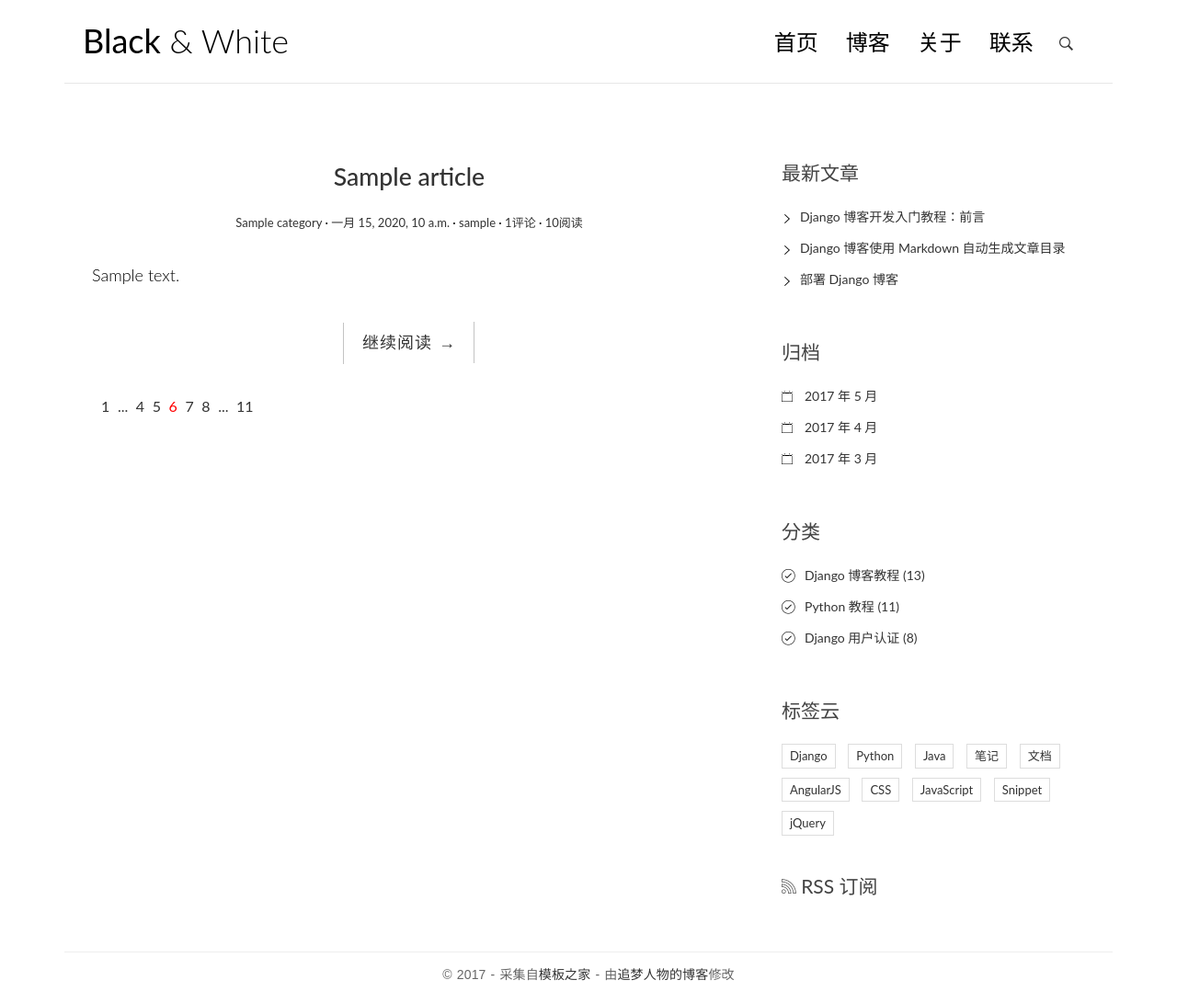
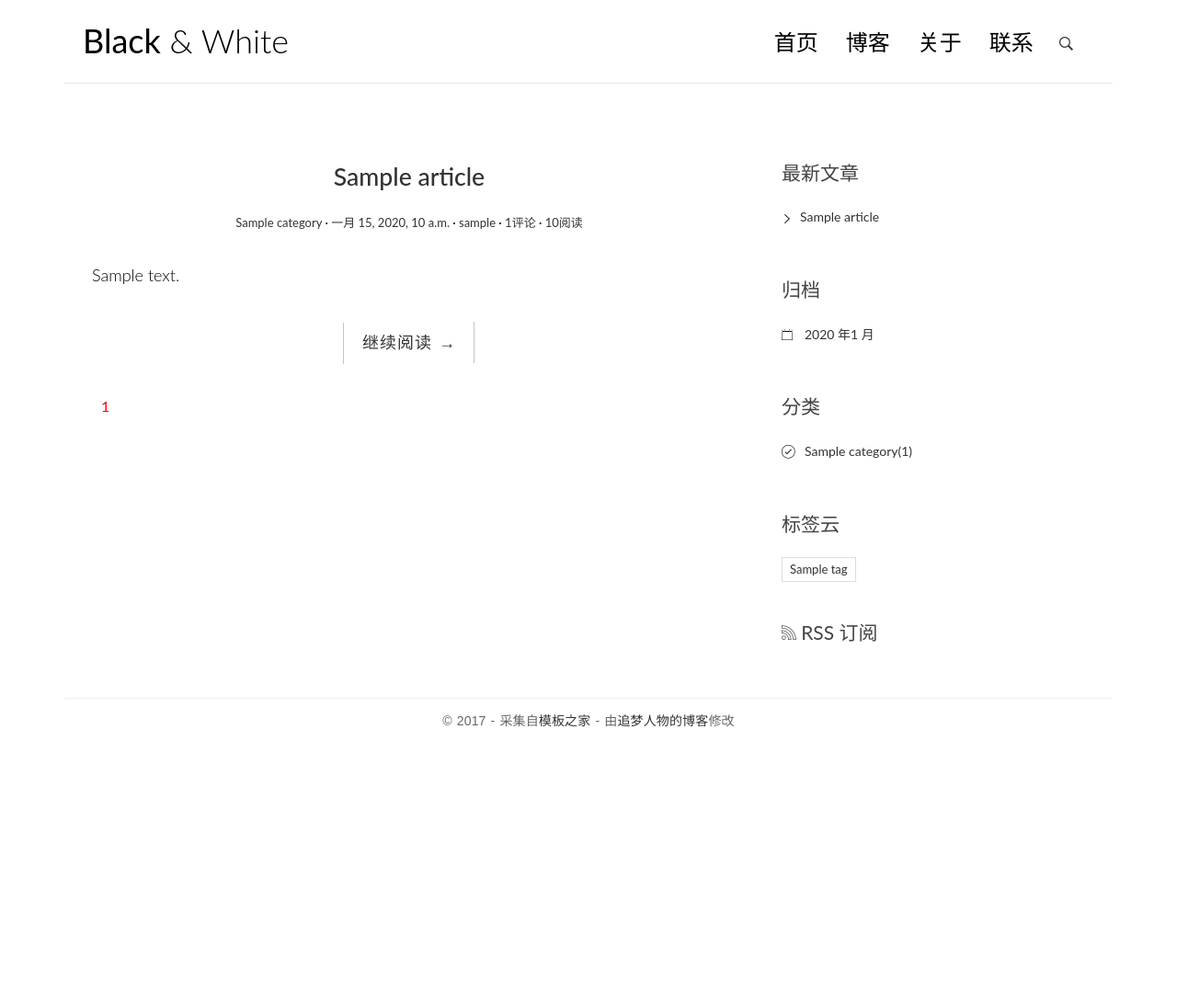
Before and after one commit to cjc15639770327/py903, a Django app: page / in a window 1280 px wide. Shown: the whole page at 92% size. After the commit the page ends 791 px from the top, so only its background shows below. Run offline with Django 3.2, Linux system fonts and the light colour scheme; tables that the repository leaves empty hold one stand-in row (values such as "Sample post"); some libraries are stand-ins or nearby versions.

Commit message:
自定义标签，分页

```diff
--- /dev/null
+++ b/demo3/blog/templatetags/my_fun.py
@@ -0,0 +1,29 @@
+"""
+扩展自定义标签
+"""
+
+from ..models import Article,Category,Tag
+from django.template import Library
+
+register=Library()
+
+@register.simple_tag
+def getlatestarticles(num=3):
+    """
+    得到最新的文章
+    :return:
+    """
+    return Article.objects.all().order_by("-create_time")[:num]
+
+@register.simple_tag
+def getarchives():
+    return Article.objects.dates("create_time","month")
+
+@register.simple_tag
+def getcategorys():
+    return Category.objects.all()
+
+
+@register.simple_tag
+def gettags():
+    return Tag.objects.all()
--- a/demo3/blog/urls.py
+++ b/demo3/blog/urls.py
@@ -1,8 +1,13 @@
 from django.conf.urls import url
 from . import views
+from .feed import ArticleFeed
 
 app_name="blog"
 urlpatterns=[
     url(r'^$',views.IndexView.as_view(),name="index"),
     url(r'^single/(\d+)/$',views.SingleView.as_view(),name="single"),
+    url(r'^archives/(\d+)/(\d+)/$',views.ArchieveView.as_view(),name="archives"),
+    url(r'^category/(\d+)/$',views.CategoryView.as_view(),name="category"),
+    url(r'^tags/(\d+)/$',views.TagView.as_view(),name="tags"),
+    url(r'^rss/$',ArticleFeed(),name="rss"),
 ]
--- a/demo3/blog/views.py
+++ b/demo3/blog/views.py
@@ -3,6 +3,8 @@ from django.views.generic import View
 from .models import *
 from comments.forms import CommentForm
 from comments.models import Comment
+from django.core.paginator import Paginator
+import markdown
 from django.http import HttpResponse
 # Create your views here.
 class IndexView(View):
@@ -16,7 +18,25 @@ class IndexView(View):
         :return:
         """
         articles=Article.objects.all()
-        return render(req,"blog/index.html",locals())
+        # latestarticles=articles.order_by("-create_time")[:1]
+
+        # paginator=Paginator(articles,1)
+        # print(paginator.count)
+        # print(paginator.object_list)
+        # print(paginator.num_psges)
+        # print(paginator.page_range)
+        # page=paginator.get_page(2)
+        # print(page.object_list)
+        # print(page.paginator)
+        # print(page.number)
+        # print(paginator is page.paginator)
+
+        paginator = Paginator(articles, 1)
+        pagenum=req.GET.get("page")
+        pagenum=1 if pagenum==None else pagenum
+        page=paginator.get_page(pagenum)
+        page.path="/"
+        return render(req,"blog/index.html",{"page":page})
 
 class SingleView(View):
     """
@@ -30,8 +50,25 @@ class SingleView(View):
         :return:
         """
         article=get_object_or_404(Article,pk=id)
+
+        #1.获取markdown实例
+        md=markdown.Markdown(extensions=[
+            'markdown.extensions.extra',
+            'markdown.extensions.codehilite',
+            'markdown.extensions.toc',
+        ])
+
+        #2.使用markdown实例渲染指定字段
+        article.body=md.convert(article.body)
+        #3.将md的目录对象赋予 article
+        article.toc=md.toc
+
+
+
         #向详情页面传递一个 评论表单
         cf=CommentForm()
+        articles=Article.objects.all()
+        # latestarticles=articles.order_by("-create_time")[:1]
         return render(req,"blog/single.html",locals())
 
     def post(self,req,id):
@@ -49,3 +86,35 @@ class SingleView(View):
 
         comment.save()
         return redirect(reverse("blog:single",args=(id,)))
+
+class ArchieveView(View):
+    def get(self,req,year,month):
+        articles=Article.objects.filter(create_time__year=year,create_time__month=month)
+        paginator=Paginator(articles,1)
+        pagenum=req.GET.get("page")
+        pagenum= 1 if pagenum==None else pagenum
+        page=paginator.get_page(pagenum)
+        page.path="/archives/%s/%s"%(year,month)
+        return render(req,"blog/index.html",{"page":page})
+
+class CategoryView(View):
+    def get(self,req,id):
+        category=get_object_or_404(Category,pk=id)
+        articles=category.article_set.all()
+        paginator=Paginator(articles,1)
+        pagenum=req.GET.get("page")
+        pagenum= 1 if pagenum==None else pagenum
+        page=paginator.get_page(pagenum)
+        page.path="/category/%s/"%(id,)
+        return render(req, "blog/index.html", locals())
+
+class TagView(View):
+    def get(self,req,id):
+        tag=get_object_or_404(Tag,pk=id)
+        articles=tag.article_set.all()
+        paginator=Paginator(articles,1)
+        pagenum=req.GET.get("page")
+        pagenum= 1 if pagenum==None else pagenum
+        page=paginator.get_page(pagenum)
+        page.path="/tags/%s/"%(id,)
+        return render(req, "blog/index.html", locals())
--- a/demo3/template/blog/base.html
+++ b/demo3/template/blog/base.html
@@ -1,3 +1,5 @@
+{% load my_fun %}
+
 <!DOCTYPE html>
 <html>
 <head>
@@ -78,84 +80,53 @@
                 <div class="widget widget-recent-posts">
                     <h3 class="widget-title">最新文章</h3>
                     <ul>
+
+                        {% getlatestarticles 1 as latestarticles %}
+                        {% for article in latestarticles %}
                         <li>
-                            <a href="#">Django 博客开发入门教程：前言</a>
+                            <a href="{% url 'blog:single' article.id %}">{{article.title}}</a>
                         </li>
-                        <li>
-                            <a href="#">Django 博客使用 Markdown 自动生成文章目录</a>
-                        </li>
-                        <li>
-                            <a href="#">部署 Django 博客</a>
-                        </li>
+                        {% endfor %}
                     </ul>
                 </div>
                 <div class="widget widget-archives">
                     <h3 class="widget-title">归档</h3>
                     <ul>
+                        {% getarchives as archives %}
+                        {% for a in archives %}
                         <li>
-                            <a href="#">2017 年 5 月</a>
+                            <a href="{% url 'blog:archives' a.year a.month %}">{{a.year}} 年{{a.month}} 月</a>
                         </li>
-                        <li>
-                            <a href="#">2017 年 4 月</a>
-                        </li>
-                        <li>
-                            <a href="#">2017 年 3 月</a>
-                        </li>
+                        {% endfor %}
+
                     </ul>
                 </div>
 
                 <div class="widget widget-category">
                     <h3 class="widget-title">分类</h3>
                     <ul>
+                        {% getcategorys as categorys %}
+                        {% for c in categorys %}
                         <li>
-                            <a href="#">Django 博客教程 <span class="post-count">(13)</span></a>
+                            <a href="{% url 'blog:category' c.id %}">{{c.title}}<span class="post-count">({{c.article_set.count}})</span></a>
                         </li>
-                        <li>
-                            <a href="#">Python 教程 <span class="post-count">(11)</span></a>
-                        </li>
-                        <li>
-                            <a href="#">Django 用户认证 <span class="post-count">(8)</span></a>
-                        </li>
+                        {% endfor %}
                     </ul>
                 </div>
 
                 <div class="widget widget-tag-cloud">
                     <h3 class="widget-title">标签云</h3>
                     <ul>
+                        {% gettags as tags %}
+                        {% for tag in tags %}
                         <li>
-                            <a href="#">Django</a>
+                            <a href="{% url 'blog:tags' tag.id %}">{{tag.title}}</a>
                         </li>
-                        <li>
-                            <a href="#">Python</a>
-                        </li>
-                        <li>
-                            <a href="#">Java</a>
-                        </li>
-                        <li>
-                            <a href="#">笔记</a>
-                        </li>
-                        <li>
-                            <a href="#">文档</a>
-                        </li>
-                        <li>
-                            <a href="#">AngularJS</a>
-                        </li>
-                        <li>
-                            <a href="#">CSS</a>
-                        </li>
-                        <li>
-                            <a href="#">JavaScript</a>
-                        </li>
-                        <li>
-                            <a href="#">Snippet</a>
-                        </li>
-                        <li>
-                            <a href="#">jQuery</a>
-                        </li>
+                        {% endfor %}
                     </ul>
                 </div>
                 <div class="rss">
-                    <a href=""><span class="ion-social-rss-outline"></span> RSS 订阅</a>
+                    <a href="{% url 'blog:rss' %}"><span class="ion-social-rss-outline"></span> RSS 订阅</a>
                 </div>
             </aside>
         </div>
--- a/demo3/template/blog/index.html
+++ b/demo3/template/blog/index.html
@@ -5,7 +5,7 @@
 {% endblock %}
 
 {% block left %}
-{% for article in articles %}
+    {% for article in page.object_list %}
                 <article class="post post-id">
                     <header class="entry-header">
                         <h1 class="entry-title">
@@ -36,17 +36,23 @@
                 -->
                 <div class="pagination">
                     <ul>
-                        <li><a href="">1</a></li>
-                        <li><a href="">...</a></li>
-                        <li><a href="">4</a></li>
-                        <li><a href="">5</a></li>
-                        <li class="current"><a href="">6</a></li>
-                        <li><a href="">7</a></li>
-                        <li><a href="">8</a></li>
-                        <li><a href="">...</a></li>
-                        <li><a href="">11</a></li>
+                        {% if page.has_previous %}
+                            <li><a href="{{ page.path }}?page={{page.previous_page_number}}">上一页</a></li>
+                        {% endif %}
+                        {% for i in page.paginator.page_range %}
+
+                            {% if i == page.number %}
+                            <li class="current"><a href="">{{i}}</a></li>
+                            {% else %}
+                            {{page.new}}
+                            <li><a href="{{ page.path }}?page={{i}}">{{i}}</a></li>
+                            {% endif %}
+                        {% endfor %}
+                        {% if page.has_next %}
+                            <li><a href="{{ page.path }}?page={{page.next_page_number}}">下一页</a></li>
+                        {% endif %}
                     </ul>
                 </div>
 
-{% endfor %}
+    {% endfor %}
 {% endblock %}
```
Also changed, not shown: demo3/blog/feed.py (added, +20 -0 lines), demo3/template/blog/single.html (+5 -21 lines), demo3/blog/templatetags/__init__.py (added).
